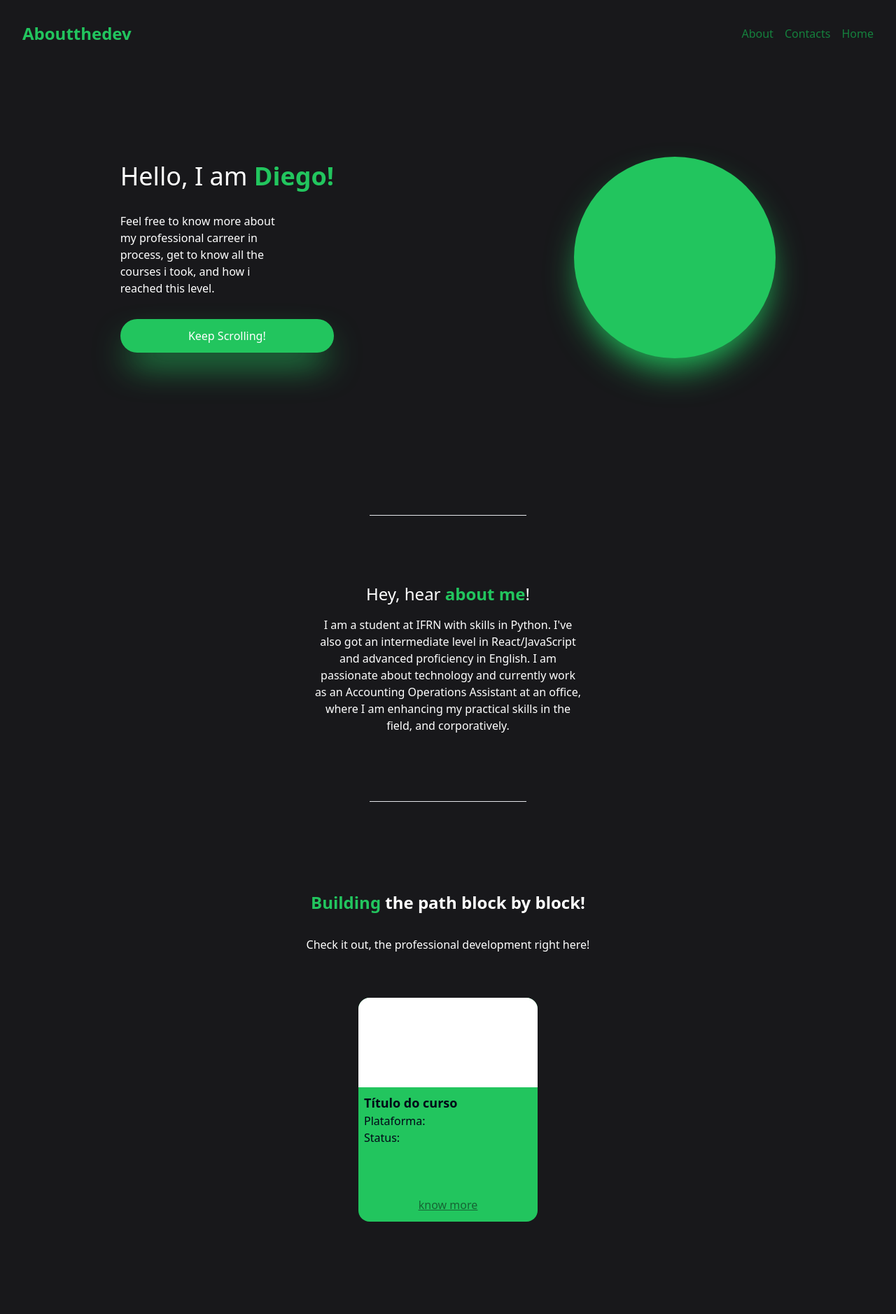
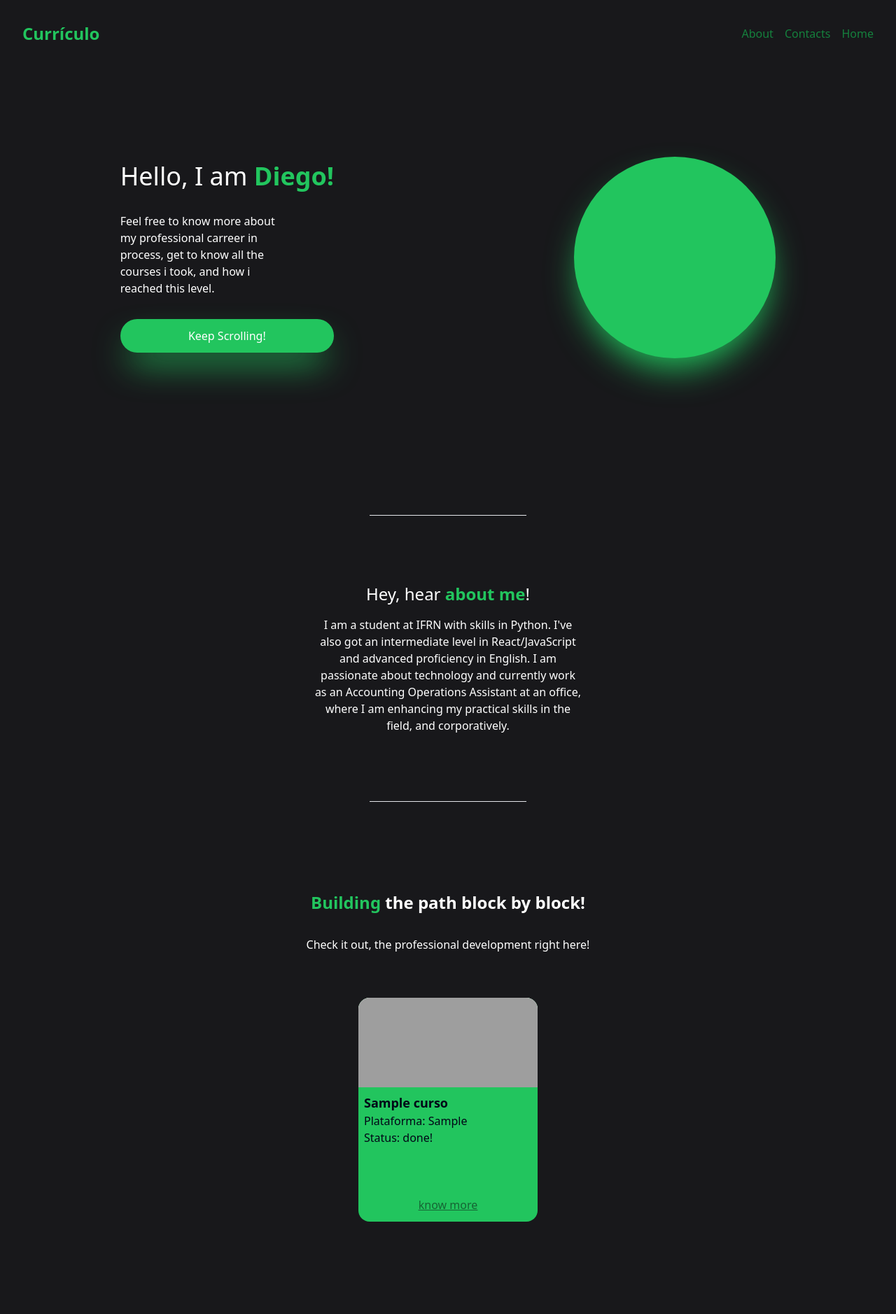
Before and after one commit to FDiegoq/Professional-aboutthedev, a Django app: template curriculo/templates/curriculo/index.html in a window 1280 px wide. Shown: the top 1878 px of the page at 70% size. Run offline with Django 5.2, Linux system fonts and the light colour scheme; the template is opened without the code that fills it: values that come from a table or form of the project are taken from there, others are empty; tables that the repository leaves empty hold one stand-in row (values such as "Sample post"); some libraries are stand-ins or nearby versions; grey boxes are pictures that could not be loaded.

Commit message:
finalizado não-funcional

```diff
--- a/curriculo/templates/curriculo/base.html
+++ b/curriculo/templates/curriculo/base.html
@@ -7,11 +7,12 @@
         {%block title%} Title {%endblock%}
     </title>
     {%load static%}
+    <link rel="shortcut icon" href="{static users.svg}" type="image/x-icon">
     <script src="https://cdn.tailwindcss.com"></script>
 </head>
 <body class="bg-zinc-900 text-white">
     <header class="flex items-center justify-between p-8">
-        <h1 class="text-2xl text-green-500 font-bold">Aboutthedev</h1>
+        <h1 class="text-2xl text-green-500 font-bold">Currículo</h1>
         <nav class="flex gap-4 text-green-700">
             <a href="" class="hover:text-green-500">About</a>
             <a href="" class="hover:text-green-500">Contacts</a>
--- a/curriculo/templates/curriculo/index.html
+++ b/curriculo/templates/curriculo/index.html
@@ -33,15 +33,23 @@
     <p class="text-center mt-8">Check it out, the professional development right here!</p>
 
         <div class="flex flex-row justify-evenly items-center gap-8 flex-wrap">
+            {% for curso in cursos%}
             <div class="w-64 h-80 bg-green-500 mt-16 rounded-2xl hover:bg-green-600 transition-colors">
-                <div class="w-full h-32 bg-white rounded-t-2xl"></div>
+                <img src="{{curso.pic.url}}" alt="{{curso.titulo}}" class="w-full h-32 bg-white rounded-t-2xl"></img>
                 <div class="p-2 text-slate-950">
-                    <p class="font-bold text-lg ">Título do curso</p>
-                    <p>Plataforma:</p>
-                    <p>Status:</p>
+                    <p class="font-bold text-lg ">{{curso.titulo}}</p>
+                    <p>Plataforma: {{curso.plataforma}}</p>
+                    <p>Status:
+                        {% if curso.is_learning %}
+                        in progress
+                        {%else%}
+                        done!
+                        {%endif%}
+                    </p>
                 </div>
                 <p class="text-center flex justify-center mt-16 underline text-green-800 hover:text-green-500"><a href="">know more</a></p>
             </div>
+            {%endfor%}
 
         </div>
 
@@ -55,13 +63,15 @@
     <p class="text-center mt-8">Skills, past works, collaborations and others</p>
 
         <div class="flex flex-row justify-evenly items-center gap-8 flex-wrap">
+            {% for skill in skills%}
             <div class="w-96 h-80 bg-green-500 mt-16 rounded-2xl hover:bg-green-600 transition-colors">
-                <div class="w-full h-32 bg-white rounded-t-2xl"></div>
+                <img src="{{skill.pic.url}}" class="w-full h-32 bg-white rounded-t-2xl"></img>
                 <div class="p-2 text-slate-950">
-                    <p class="font-bold text-lg ">Título</p>
-                    <p class="">Descrição Lorem ipsum dolor sit amet, consectetur adipisicing elit. Voluptate similique animi rerum velit ipsa culpa at dolor iste, explicabo cum sunt temporibus incidunt ratione fugit esse maiores nesciunt asperiores deleniti?</p>
+                    <p class="font-bold text-lg ">{{skill.titulo}}</p>
+                    <p class="">{{skill.descricao}}</p>
                 </div>
             </div>
+            {%endfor%}
         </div>
 
 
--- a/curriculo/views.py
+++ b/curriculo/views.py
@@ -3,13 +3,11 @@ from .models import *
 
 # Create your views here.
 
-def index(request, context):
+def index(request):
     cursos=Curso.objects.all()
     skills=Habilidade.objects.all()
-
     context={
         cursos:'cursos',
         skills:'skills'
     }
-
     return render(request, 'curriculo/index.html', context)
```
Also changed, not shown: media/cursos/Captura_de_tela_2024-08-25_141251.png (added), media/skills/Captura_de_tela_2024-08-14_215006.png (added).
